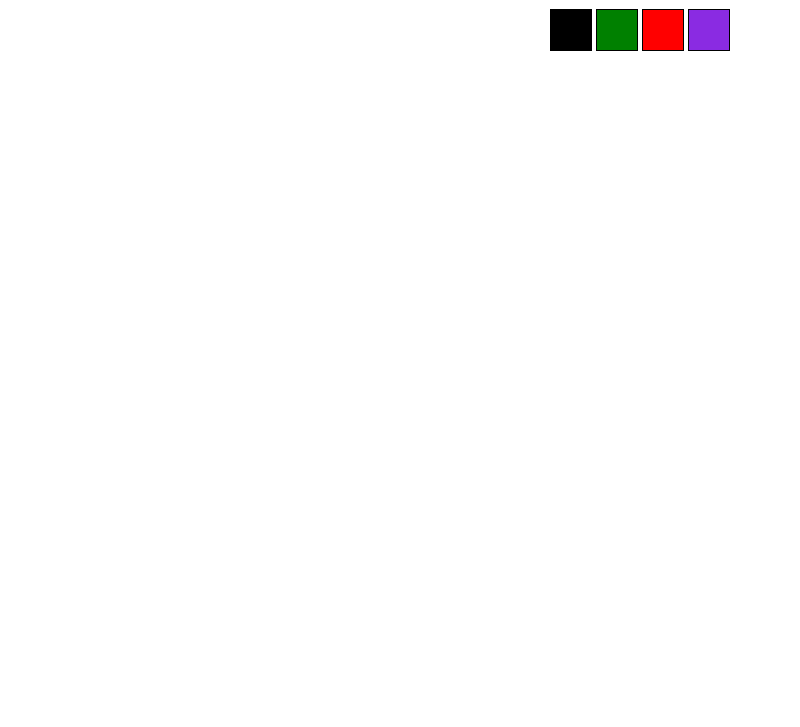
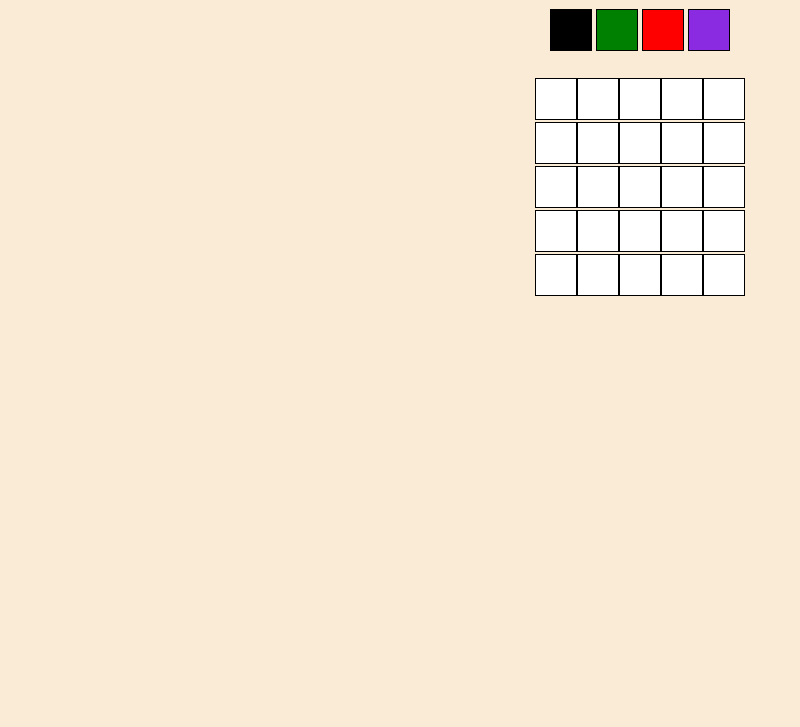
Before and after one commit to ThiagoFdaSLopes/Projeto-Pixels-Art, a website: page index.html in a window 1280 px wide. Shown: the part 73-800 px from the top of the page, without its empty margins (0-800 px from the left). Drawn offline with Linux system fonts and the light colour scheme.

Commit message:
Requisitos 4 e 5 feitos

```diff
--- a/index.html
+++ b/index.html
@@ -16,6 +16,7 @@
             <div class="color" style="background-color: red;"></div>
             <div class="color" style="background-color:blueviolet;"></div>
         </section>
+        <section id="pixel-board"></section>
     </main>
 
     <script src="script.js"></script>
--- a/script.js
+++ b/script.js
@@ -0,0 +1,11 @@
+//-------------------- CRIANDO OS PIXELS 5x5 ------------------------
+
+for (let index = 1; index <= 25; index += 1) {
+    const board = document.getElementById('pixel-board');
+    const divs = document.createElement('div');
+    divs.classList.add('pixel');
+    divs.style.backgroundColor = 'White';
+    board.appendChild(divs);
+    board.style.width = '220px';
+    board.style.height = '220px';
+}
--- a/style.css
+++ b/style.css
@@ -1,3 +1,7 @@
+body {
+    background-color: antiquewhite;
+}
+
 #color-palette {
   display: flex;
   flex-direction: row;
@@ -12,3 +16,17 @@
   width: 40px;
   height: 40px;
 }
+
+#pixel-board {
+  display: flex;
+  justify-content: center;
+  flex-wrap: wrap;
+  align-items: center;
+  margin: 20px auto;
+}
+
+.pixel {
+  border: 1px solid black;
+  width: 40px;
+  height: 40px;
+}
```
Lines whose indentation alone changed are shown as unchanged.
